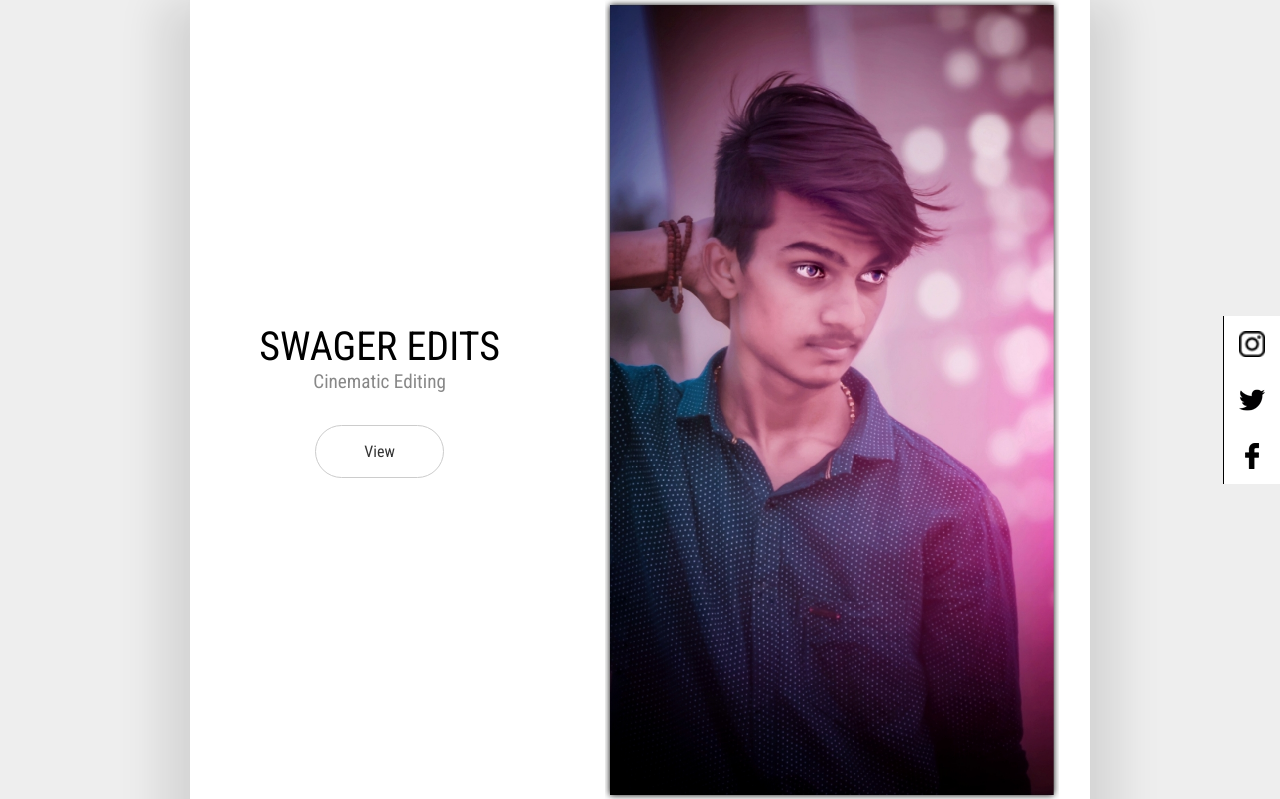
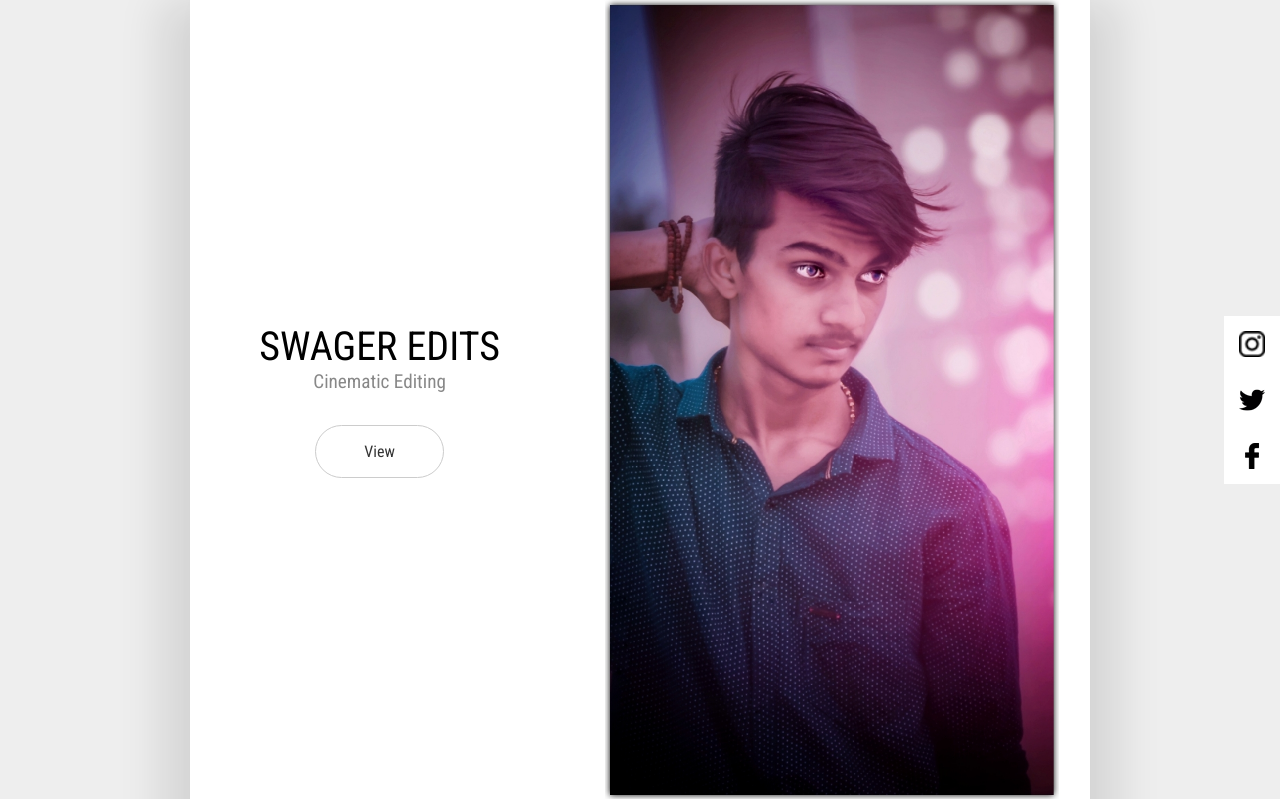
Before and after one commit to swagersingh/swagersingh.github.io, a PHP site: page / in a window 1280 px wide. Shown: the top 799 px of the page. Run offline with PHP 8.4, Linux system fonts and the light colour scheme.

Commit message:
Update style.css

```diff
--- a/style.css
+++ b/style.css
@@ -142,15 +142,12 @@ a{
 .sci
 {
 	position: fixed;
-  top:50%;
-  right:0%;
-  transform: translateY(-50%);
+	top:50%;
+	 right:0%;
+	 transform: translateY(-50%);
 	padding: 0;
-  margin: 0;
+ 	 margin: 0;
 	z-index: 10;
-
-  border-left: 1px solid black;
-
 }
 .sci li
 {
```
